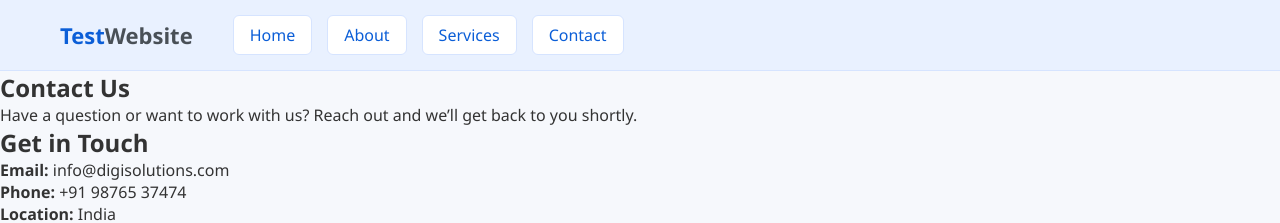
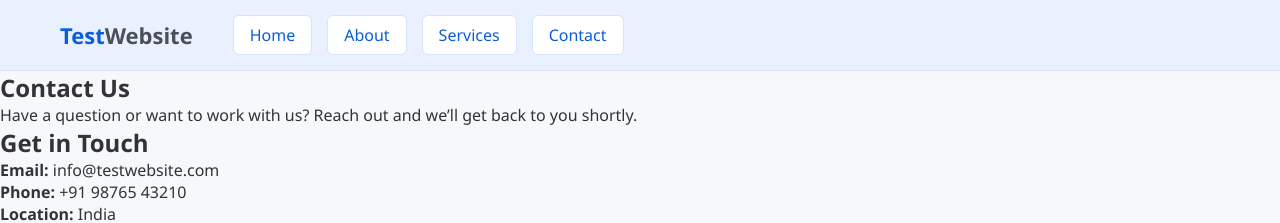
Before and after one commit to vikasrajput0112/my-react-website, a React (Create React App) app: page /contact in a window 1280 px wide. Shown: the top 223 px of the page. Built offline with nearby package versions, Linux system fonts and the light colour scheme.

Commit message:
Update Contact.jsx

```diff
--- a/src/pages/Contact.jsx
+++ b/src/pages/Contact.jsx
@@ -13,8 +13,8 @@ const Contact = () => {
                     {/* Left side */}
                     <div className="contact-info">
                         <h2>Get in Touch</h2>
-                        <p><strong>Email:</strong> info@digisolutions.com</p>
-                        <p><strong>Phone:</strong> +91 98765 37474</p>
+                        <p><strong>Email:</strong> info@testwebsite.com</p>
+                        <p><strong>Phone:</strong> +91 98765 43210</p>
                         <p><strong>Location:</strong> India</p>
                     </div>
 
```
